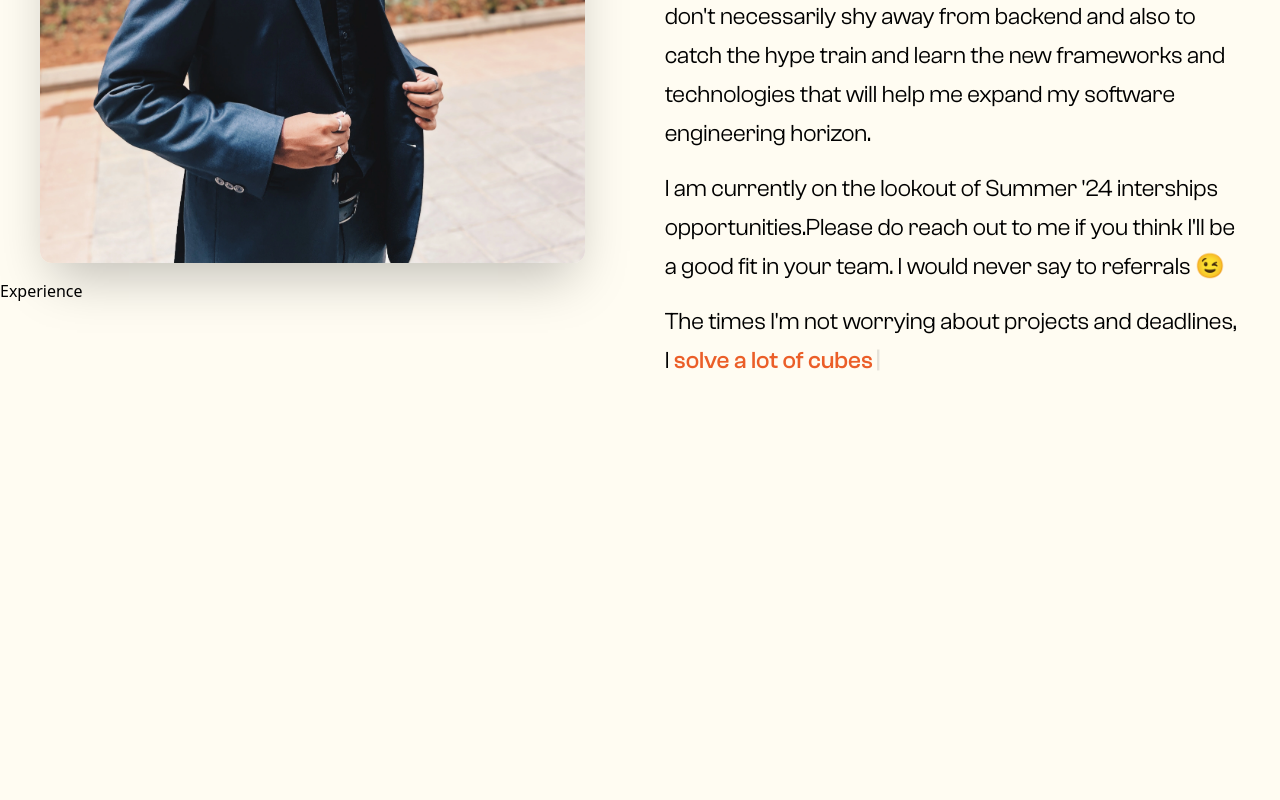
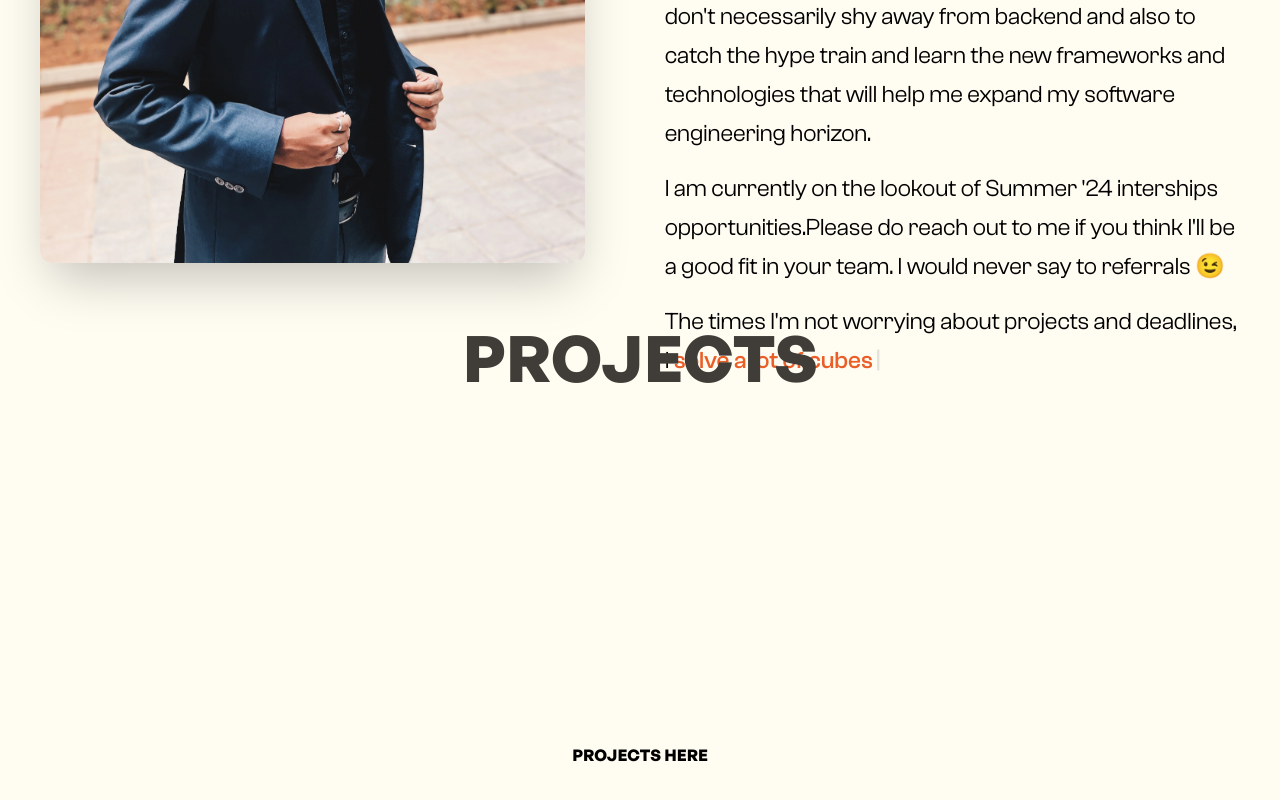
Before and after one commit to rohit-iwnl/rohitfolio, a Next.js app: page / in a window 1280 px wide. Shown: the part 2198-2998 px from the top of the page. Built offline with nearby package versions, Linux system fonts and the light colour scheme.

Commit message:
add projects section skeleton

```diff
--- a/pages/components/About.tsx
+++ b/pages/components/About.tsx
@@ -50,7 +50,7 @@ export default function About({}: Props) {
     >
       {/* Section Heading */}
       <div className="flex items-center justify-center">
-        <h1 className="text-tertiary text-[10vw] md:text-[8vw] lg:text-[6vw] xl:text-[5vw]">
+        <h1 id="aboutSectionHeading" className="text-tertiary text-[10vw] md:text-[8vw] lg:text-[6vw] xl:text-[5vw]">
           About Me
         </h1>
       </div>
--- a/pages/components/Experience.tsx
+++ /dev/null
@@ -1,9 +0,0 @@
-import React from 'react'
-
-type Props = {}
-
-export default function Experience({}: Props) {
-  return (
-    <div className='relative h-screen w-screen'>Experience</div>
-  )
-}
--- a/pages/components/Hero.tsx
+++ b/pages/components/Hero.tsx
@@ -69,7 +69,6 @@ export default function Hero({}: Props) {
               end: "bottom top",
               scrub: true,
             },
-
           });
           gsap.to("#navMenuContainer", {
             backgroundColor: "#252422",
--- /dev/null
+++ b/pages/components/Projects.tsx
@@ -0,0 +1,20 @@
+import React from "react";
+
+type Props = {};
+
+export default function Projects({}: Props) {
+  return (
+    <div className="relative h-screen w-screen p-[5vh]">
+      {/* Left Side Div */}
+      <h1
+        id="aboutSectionHeading"
+        className="text-tertiary text-center text-[10vw] md:text-[8vw] lg:text-[6vw] xl:text-[5vw]"
+      >
+        Projects
+      </h1>
+      <div className="flex items-center justify-center w-full h-full">
+        <h1>Projects here</h1>
+      </div>
+    </div>
+  );
+}
--- a/pages/index.tsx
+++ b/pages/index.tsx
@@ -7,7 +7,8 @@ import Navbar from "./components/Navbar";
 import Summary from "./components/Summary";
 import dynamic from "next/dynamic";
 import About from "./components/About";
-import Experience from "./components/Experience";
+import Experience from "./components/Projects";
+import Projects from "./components/Projects";
 
 const DynamicSummary = dynamic(() => import("@/pages/components/Summary"), {
   ssr: false,
@@ -34,7 +35,7 @@ export default function Home() {
         <Hero />
         <DynamicSummary />
         <About />
-        <Experience />
+        <Projects />
       </main>
     </div>
   );
```
